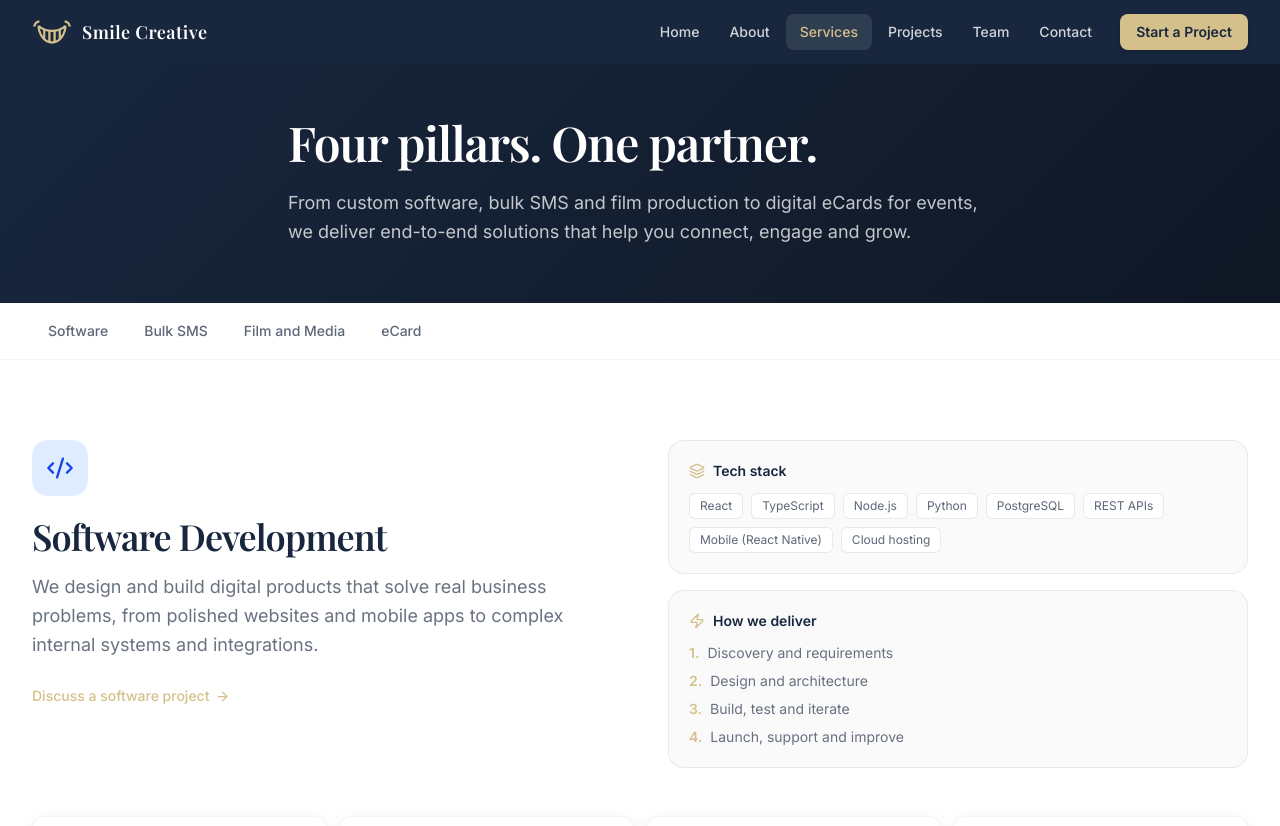
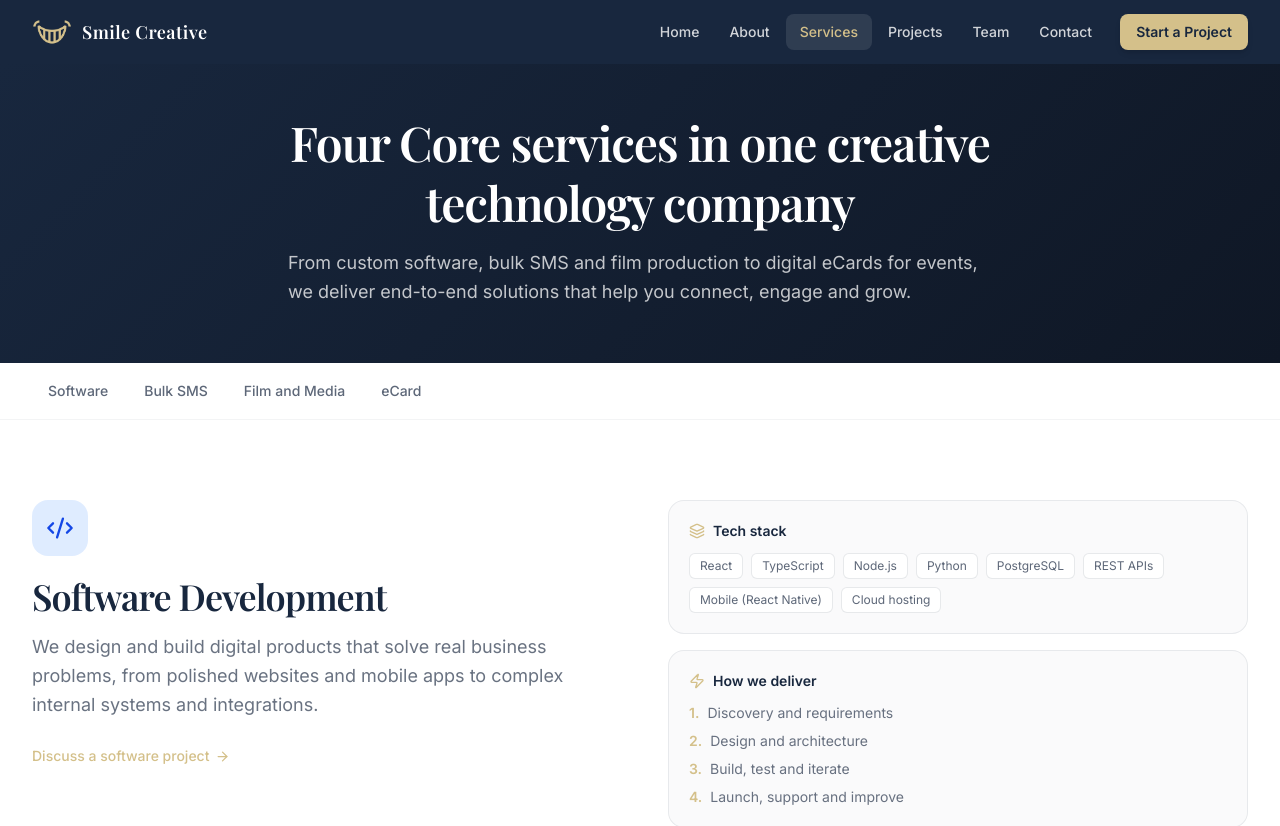
Before and after one commit to benrich09/smile-creative, a React (Vite) app: page /services in a window 1280 px wide. Shown: the top 826 px of the page. Built offline with nearby package versions, Linux system fonts and the light colour scheme.

Commit message:
Fix Vercel word

```diff
--- a/src/pages/Services.tsx
+++ b/src/pages/Services.tsx
@@ -103,8 +103,8 @@ export default function Services() {
             animate={{ opacity: 1, y: 0 }}
             transition={{ duration: 0.5 }}
           >
-            <h1 className="heading-display text-3xl md:text-5xl text-white mb-4 leading-tight">
-              Four pillars. One partner.
+            <h1 className=" text-center heading-display text-3xl md:text-5xl text-white mb-4 leading-tight">
+              Four Core services in one creative technology company
             </h1>
             <p className="text-white/75 text-lg leading-relaxed">
               From custom software, bulk SMS and film production to digital eCards for events, we
@@ -421,7 +421,7 @@ export default function Services() {
               <div className="w-14 h-14 rounded-2xl bg-pink-500/15 text-pink-700 flex items-center justify-center mb-5">
                 <Gift className="w-7 h-7" />
               </div>
-              <h2 className="text-center heading-display text-3xl md:text-4xl text-navy mb-4">
+              <h2 className="heading-display text-3xl md:text-4xl text-navy mb-4">
                 eCard and Event Invitations
               </h2>
               <p className="text-navy/65 text-lg leading-relaxed mb-6">
```
